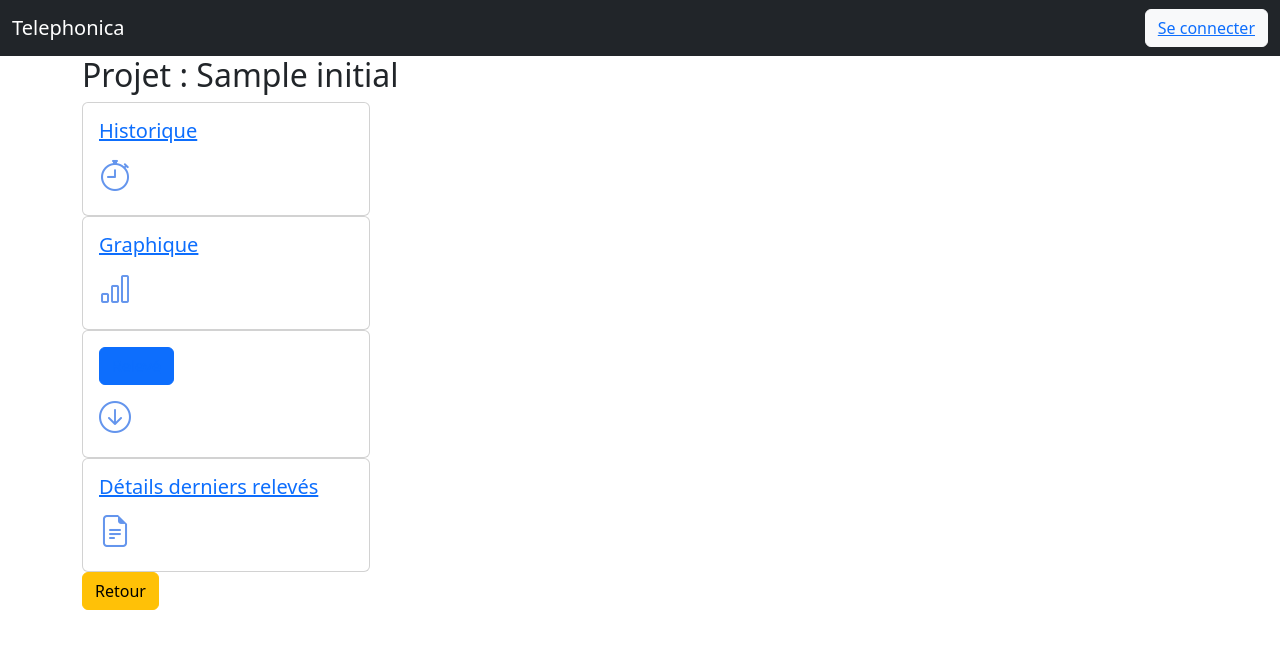
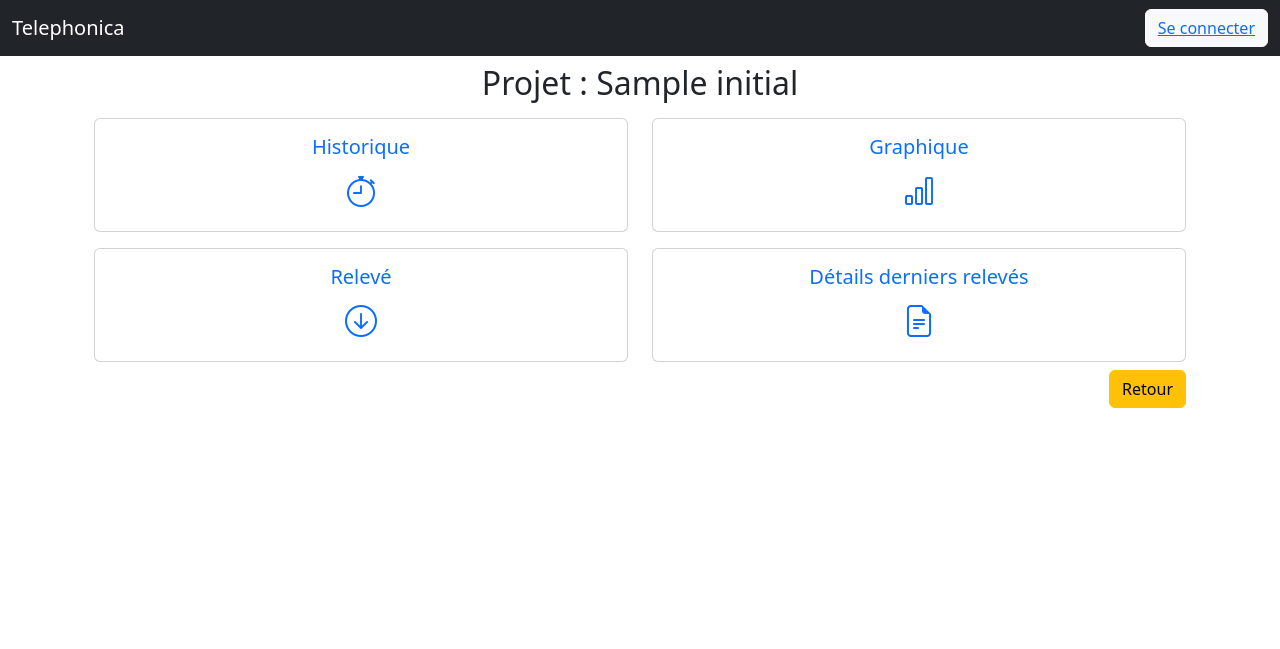
Before and after one commit to MaillotCedric/site_django, a Django app: template src/dashboard/templates/dashboard_accueil.html in a window 1280 px wide. Shown: the top 649 px of the page. Run offline with Django 3.2, Linux system fonts and the light colour scheme; the template is opened without the code that fills it: most values are stand-ins (such as "Sample title", 1, 10 or a date in 2020); some libraries are stand-ins or nearby versions.

Commit message:
UI / UX : dashboard accueil
. positionnement des éléments de la page
. rendre les cartes cliquables

```diff
--- a/src/dashboard/templates/dashboard_accueil.html
+++ b/src/dashboard/templates/dashboard_accueil.html
@@ -1,11 +1,89 @@
 {% extends 'base.html' %}
 
 {% block content %}
-<h2>Projet : {{ projet.initial }}</h2>
+
+<div class="container text-center my-2">
+    <!-- Titre page -->
+    <div class="row">
+        <div class="col">
+            <h2>Projet : {{ projet.initial }}</h2>
+        </div>
+    </div>
+    <!-- Cartes -->
+    <div class="row">
+        <!-- Historique -->
+        <div class="col-md-6 col-sm-12 my-2">
+            <a href="" class="text-decoration-none">
+                <div class="card">
+                    <div class="card-body">
+                        <h5 class="card-title">
+                            Historique
+                        </h5>
+                        <p class="card-text">
+                            <i class="bi-stopwatch" style="font-size: 2rem;"></i>
+                        </p>
+                    </div>
+                </div>
+            </a>
+        </div>
+        <!-- Graphique -->
+        <div class="col-md-6 col-sm-12 my-2">
+            <a href="" class="text-decoration-none">
+                <div class="card">
+                    <div class="card-body">
+                        <h5 class="card-title">
+                            Graphique
+                        </h5>
+                        <p class="card-text">
+                            <i class="bi-bar-chart" style="font-size: 2rem;"></i>
+                        </p>
+                    </div>
+                </div>
+            </a>
+        </div>
+        <!-- Relevé -->
+        <div class="col-md-6 col-sm-12 my-2">
+            <a href="releve/" class="text-decoration-none">
+                <div class="card">
+                    <div class="card-body">
+                        <h5 class="card-title">
+                            Relevé
+                        </h5>
+                        <p class="card-text">
+                            <i class="bi bi-arrow-down-circle" style="font-size: 2rem;"></i>
+                        </p>
+                    </div>
+                </div>
+            </a>
+        </div>
+        <!-- Détails derniers relevés -->
+        <div class="col-md-6 col-sm-12 my-2">
+            <a href="" class="text-decoration-none">
+                <div class="card">
+                    <div class="card-body">
+                        <h5 class="card-title">
+                            Détails derniers relevés
+                        </h5>
+                        <p class="card-text">
+                            <i class="bi bi-file-earmark-text" style="font-size: 2rem;"></i>
+                        </p>
+                    </div>
+                </div>
+            </a>
+        </div>
+    </div>
+    <div class="row text-end">
+        <div class="col">
+            <a type="button" class="btn btn-warning" href="../">Retour</a>
+        </div>
+    </div>
+</div>
+
+<!-- <h2>Projet : {{ projet.initial }}</h2> -->
 
 <!-- Lien vers la page 'Historique' -->
 <!-- <a href="">Historique</a> -->
-<div class="card" style="width: 18rem;">
+<!-- <div class="card" style="width: 18rem;">
     <div class="card-body">
         <h5 class="card-title">
             <a href="">Historique</a>
@@ -14,11 +92,11 @@
             <i class="bi-stopwatch" style="font-size: 2rem; color: cornflowerblue;"></i>
         </p>
     </div>
-</div>
+</div> -->
 
 <!-- Lien vers la page 'Graphique' -->
 <!-- <a href="">Graphique</a> -->
-<div class="card" style="width: 18rem;">
+<!-- <div class="card" style="width: 18rem;">
     <div class="card-body">
         <h5 class="card-title">
             <a href="">Graphique</a>
@@ -27,11 +105,11 @@
             <i class="bi-bar-chart" style="font-size: 2rem; color: cornflowerblue;"></i>
         </p>
     </div>
-</div>
+</div> -->
 
 <!-- Bouton qui va lancer le SCRAP du projet affiché -->
 <!-- <button>Relevé</button> -->
-<div class="card" style="width: 18rem;">
+<!-- <div class="card" style="width: 18rem;">
     <div class="card-body">
         <h5 class="card-title">
             <button type="button" class="btn btn-primary">
@@ -42,11 +120,11 @@
             <i class="bi bi-arrow-down-circle" style="font-size: 2rem; color: cornflowerblue;"></i>
         </p>
     </div>
-</div>
+</div> -->
 
 <!-- Lien vers la page 'Détails des derniers relevés' -->
 <!-- <a href="">Détails derniers relevés</a> -->
-<div class="card" style="width: 18rem;">
+<!-- <div class="card" style="width: 18rem;">
     <div class="card-body">
         <h5 class="card-title">
             <a href="">Détails derniers relevés</a>
@@ -55,10 +133,10 @@
             <i class="bi bi-file-earmark-text" style="font-size: 2rem; color: cornflowerblue;"></i>
         </p>
     </div>
-</div>
+</div> -->
 
 <!-- Bouton de retour vers la page d'accueil privée -->
 <!-- <button> -->
-<a type="button" class="btn btn-warning" href="../">Retour</a>
+<!-- <a type="button" class="btn btn-warning" href="../">Retour</a> -->
 <!-- </button> -->
 {% endblock %}
```
